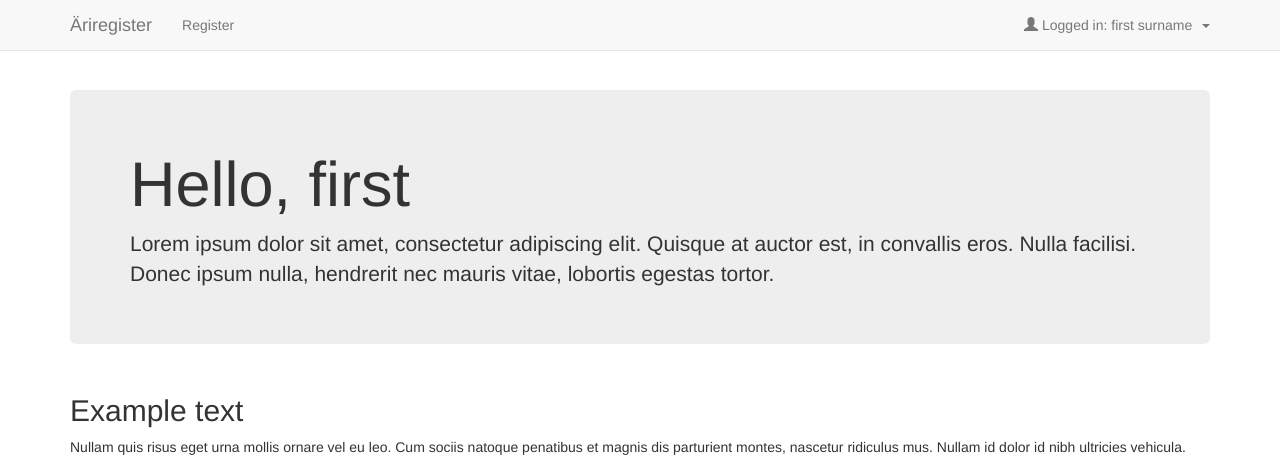
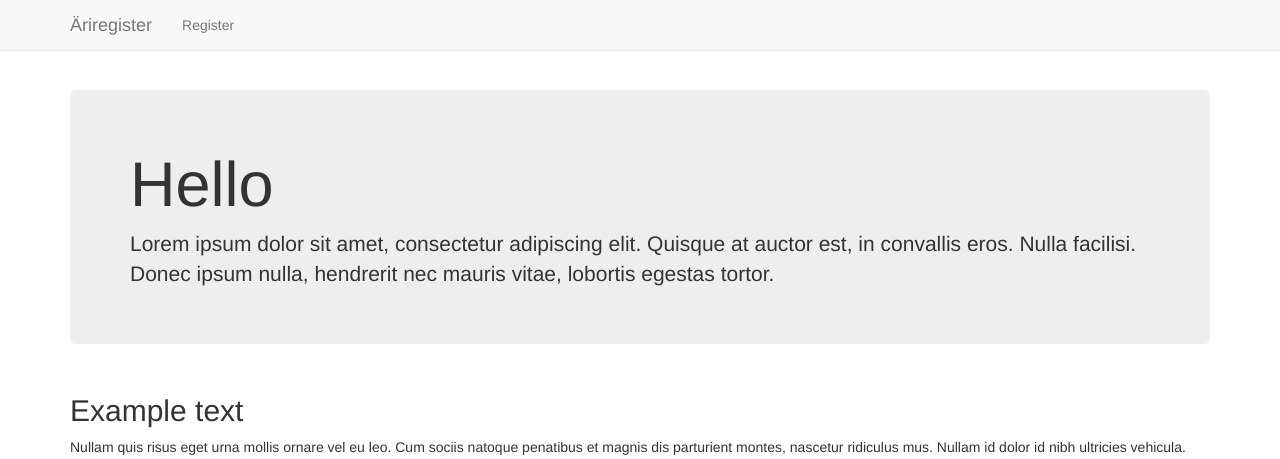
Before and after one commit to PeeterPihus/ariregister, a PHP site: page / in a window 1280 px wide. Shown: the top 459 px of the page. Run offline with PHP 8.4, Linux system fonts and the light colour scheme; a user stored in the database is signed in; data comes from the database, SQL or seed files in the repository; data that the repository does not hold is empty; some libraries are stand-ins or nearby versions.

```diff
--- a/index.php
+++ b/index.php
@@ -3,13 +3,13 @@ ob_start();
 session_start();
 require_once 'dbconnect.php';
 
-if (!isset($_SESSION['userName'])) {
-    header("Location: login.php");
-    exit;
-}
+//if (!isset($_SESSION['userName'])) {
+//    header("Location: index.php");
+//    exit;
+//}
 // select logged in users detail
-$res = $conn->query("SELECT * FROM users WHERE idUser=" . $_SESSION['userName']);
-$userRow = mysqli_fetch_array($res, MYSQLI_ASSOC);
+//$res = $conn->query("SELECT * FROM users WHERE idUser=" . $_SESSION['userName']);
+//$userRow = mysqli_fetch_array($res, MYSQLI_ASSOC);
 
 ?>
 <!DOCTYPE html>
@@ -40,18 +40,18 @@ $userRow = mysqli_fetch_array($res, MYSQLI_ASSOC);
             </ul>
             <ul class="nav navbar-nav navbar-right">
 
-                <li class="dropdown">
-                    <a href="#" class="dropdown-toggle" data-toggle="dropdown" role="button" aria-haspopup="true"
-                       aria-expanded="false">
-                        <span
-                            class="glyphicon glyphicon-user"></span>&nbsp;Logged
-                        in: <?php echo $userRow['name']; ?> <?php echo $userRow['surname']; ?>
-                        &nbsp;<span class="caret"></span></a>
-                    <ul class="dropdown-menu">
-                        <li><a href="logout.php?logout"><span class="glyphicon glyphicon-log-out"></span>&nbsp;Logout</a>
-                        </li>
-                    </ul>
-                </li>
+<!--                <li class="dropdown">-->
+<!--                    <a href="#" class="dropdown-toggle" data-toggle="dropdown" role="button" aria-haspopup="true"-->
+<!--                       aria-expanded="false">-->
+<!--                        <span-->
+<!--                            class="glyphicon glyphicon-user"></span>&nbsp;Logged-->
+<!--                        in: --><?php //echo $userRow['name']; ?><!-- --><?php //echo $userRow['surname']; ?>
+<!--                        &nbsp;<span class="caret"></span></a>-->
+<!--                    <ul class="dropdown-menu">-->
+<!--                        <li><a href="index.php"><span class="glyphicon glyphicon-log-out"></span>&nbsp;Logout</a>-->
+<!--                        </li>-->
+<!--                    </ul>-->
+<!--                </li>-->
             </ul>
         </div>
     </div>
@@ -62,7 +62,7 @@ $userRow = mysqli_fetch_array($res, MYSQLI_ASSOC);
 
 <div class="container">
     <div class="jumbotron">
-        <h1>Hello, <?php echo $userRow['name']; ?></h1>
+        <h1>Hello <?php// echo $userRow['name']; ?></h1>
         <p>Lorem ipsum dolor sit amet, consectetur adipiscing elit. Quisque at auctor est, in convallis eros. Nulla
             facilisi. Donec ipsum nulla, hendrerit nec mauris vitae, lobortis egestas tortor. </p>
     </div>
```
Also changed, not shown: ariregister.php (+19 -19 lines).
